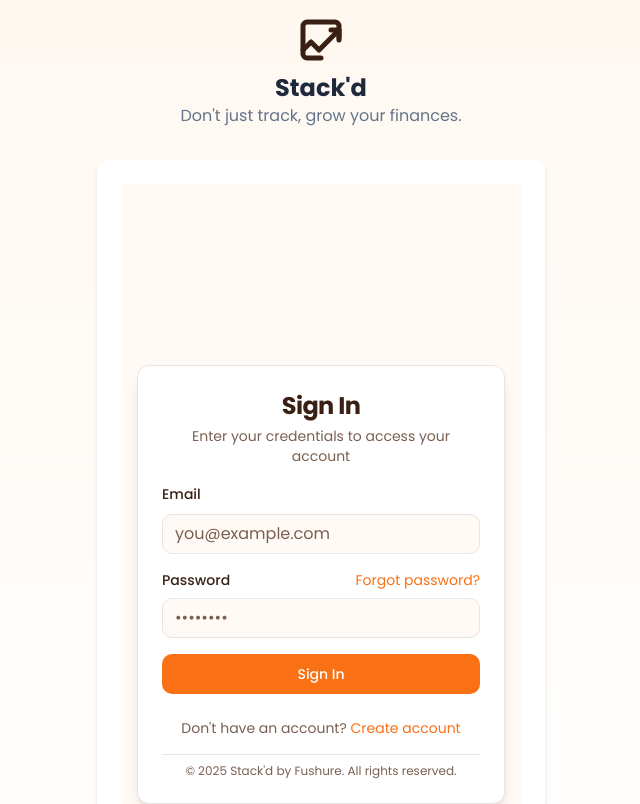
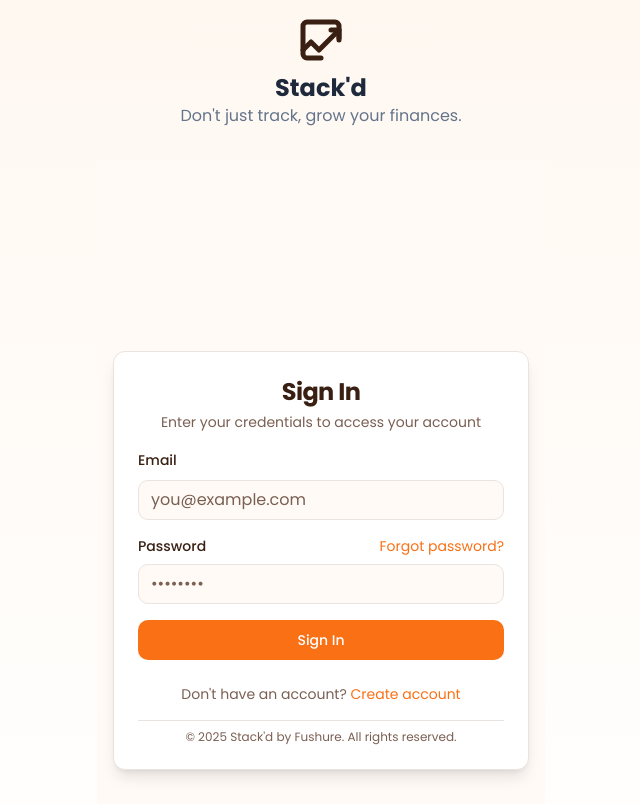
Before and after one commit to thesantacorp/cashflow-circuit-dashboard, a React (Vite) app: page /auth in a window 1280 px wide. Shown: the top 804 px of the page, without its empty margins (319-959 px from the left). Built offline with nearby package versions, Linux system fonts and the light colour scheme.

Commit message:
Remove unnecessary container on sign in page
Removes the extra container on the sign in page to improve the layout.

```diff
--- a/src/pages/auth/AuthPage.tsx
+++ b/src/pages/auth/AuthPage.tsx
@@ -39,9 +39,7 @@ const AuthPage = () => {
             <p className="text-slate-500">Don't just track, grow your finances.</p>
           </div>
 
-          <div className="bg-white p-6 rounded-lg shadow-md">
-            <Outlet />
-          </div>
+          <Outlet />
         </div>
       </div>
     </div>
```
